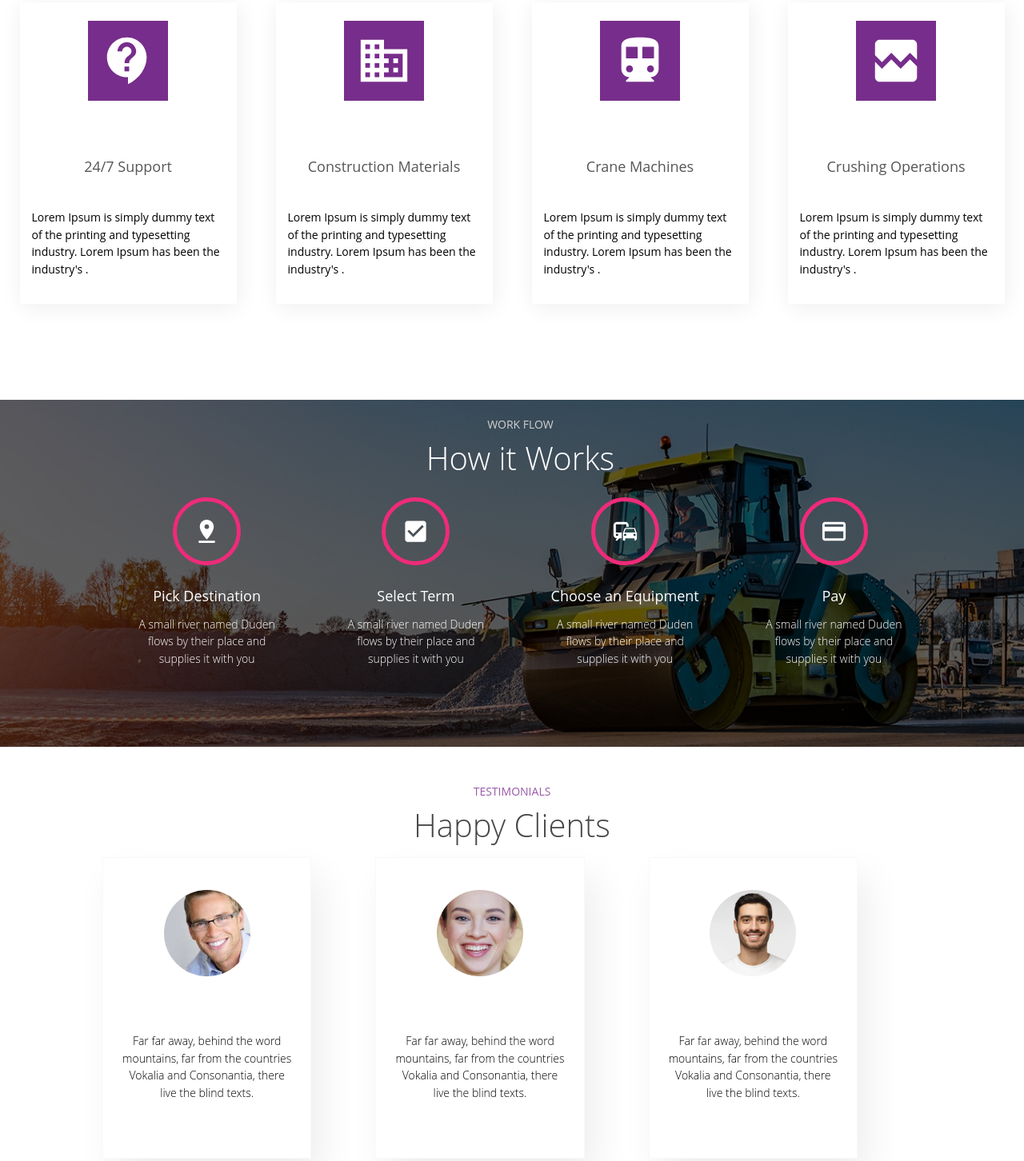
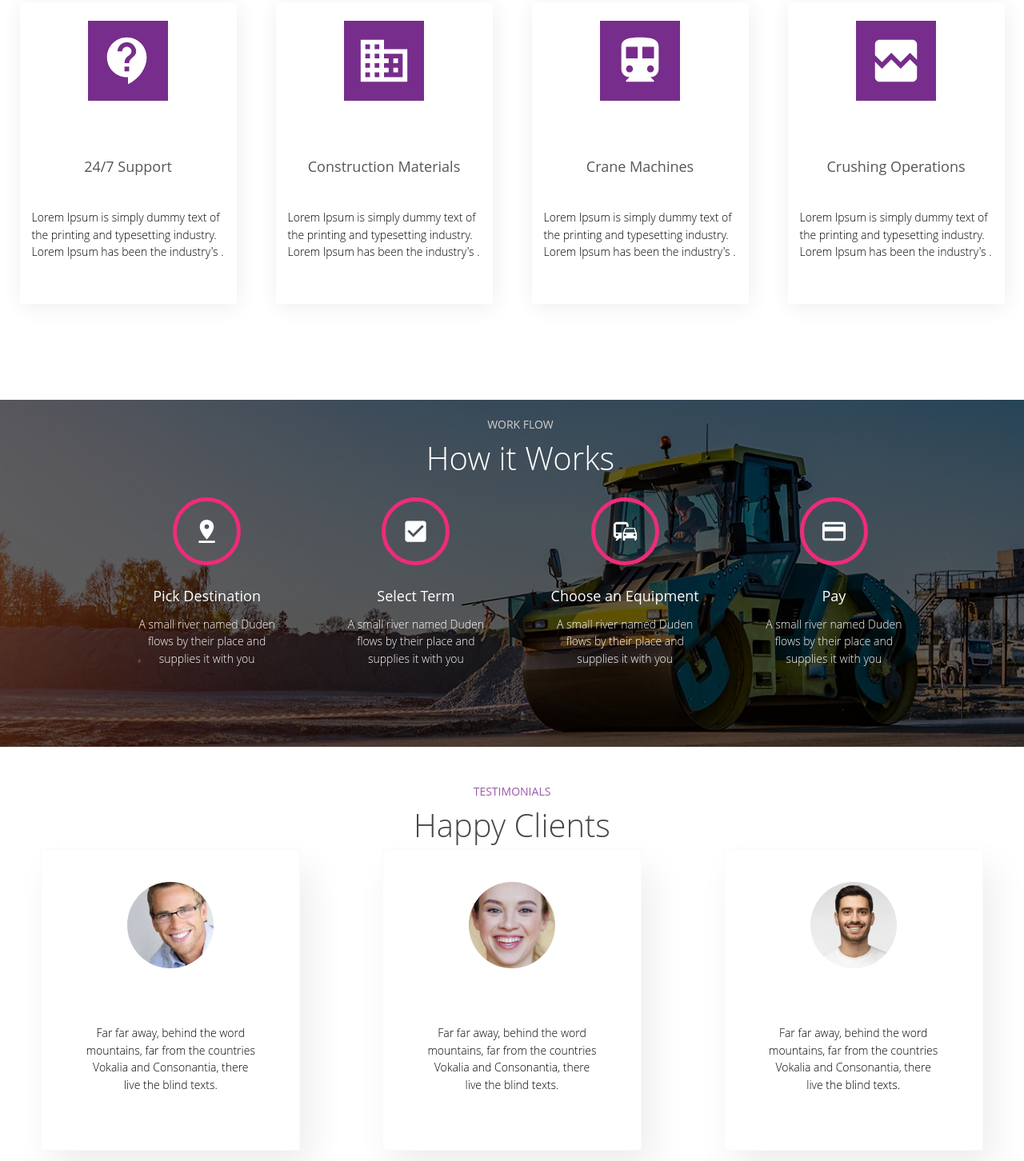
Before and after one commit to DannStormy/Axet-landing-page, a plain HTML site: page index.html in a window 1280 px wide. Shown: the part 1418-2870 px from the top of the page at 80% size. Drawn offline with Linux system fonts and the light colour scheme; files that its build step writes are made by us from their sources; files whose address does not match are found by name.

Commit message:
minor changes

```diff
--- a/style.css
+++ b/style.css
@@ -261,6 +261,7 @@ form input[type="submit"] {
   color: #565656;
 }
 .service-paragraph {
+  font-weight: 100;
   padding: 15px;
   text-align: left;
   width: 100%;
@@ -342,8 +343,8 @@ form input[type="submit"] {
 .client-container {
   display: flex;
   justify-content: space-around;
-  width: 80%;
-  margin: 10px auto;
+  width: 100%;
+  margin: 0 auto;
   margin-bottom: 160px;
 }
 .client {
@@ -353,7 +354,6 @@ form input[type="submit"] {
   text-align: center;
   background: #ffffff;
   box-shadow: 13px 24px 44px rgba(0, 0, 0, 0.07);
-  margin-right: 80px;
 }
 
 .client img {
```
